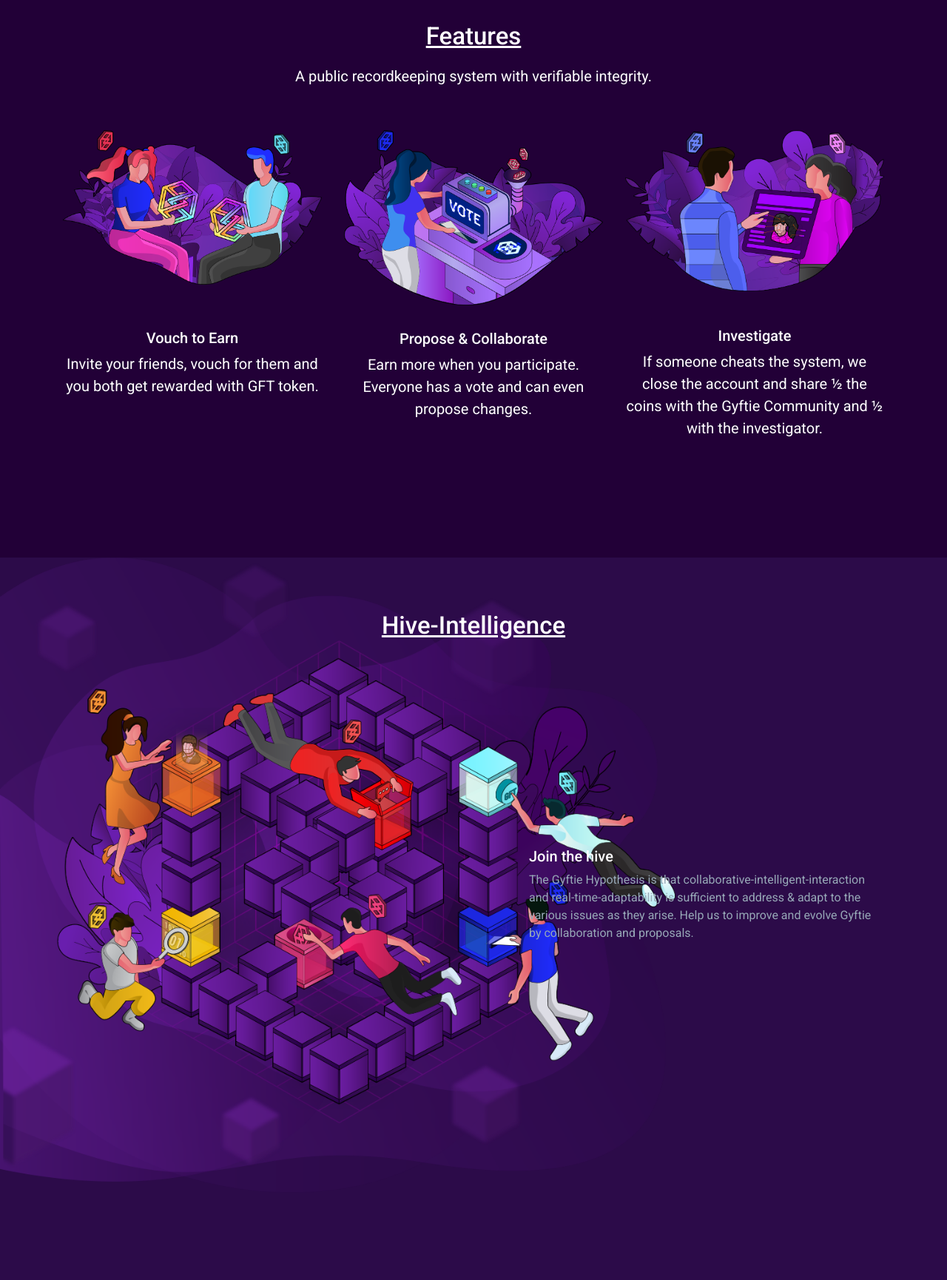
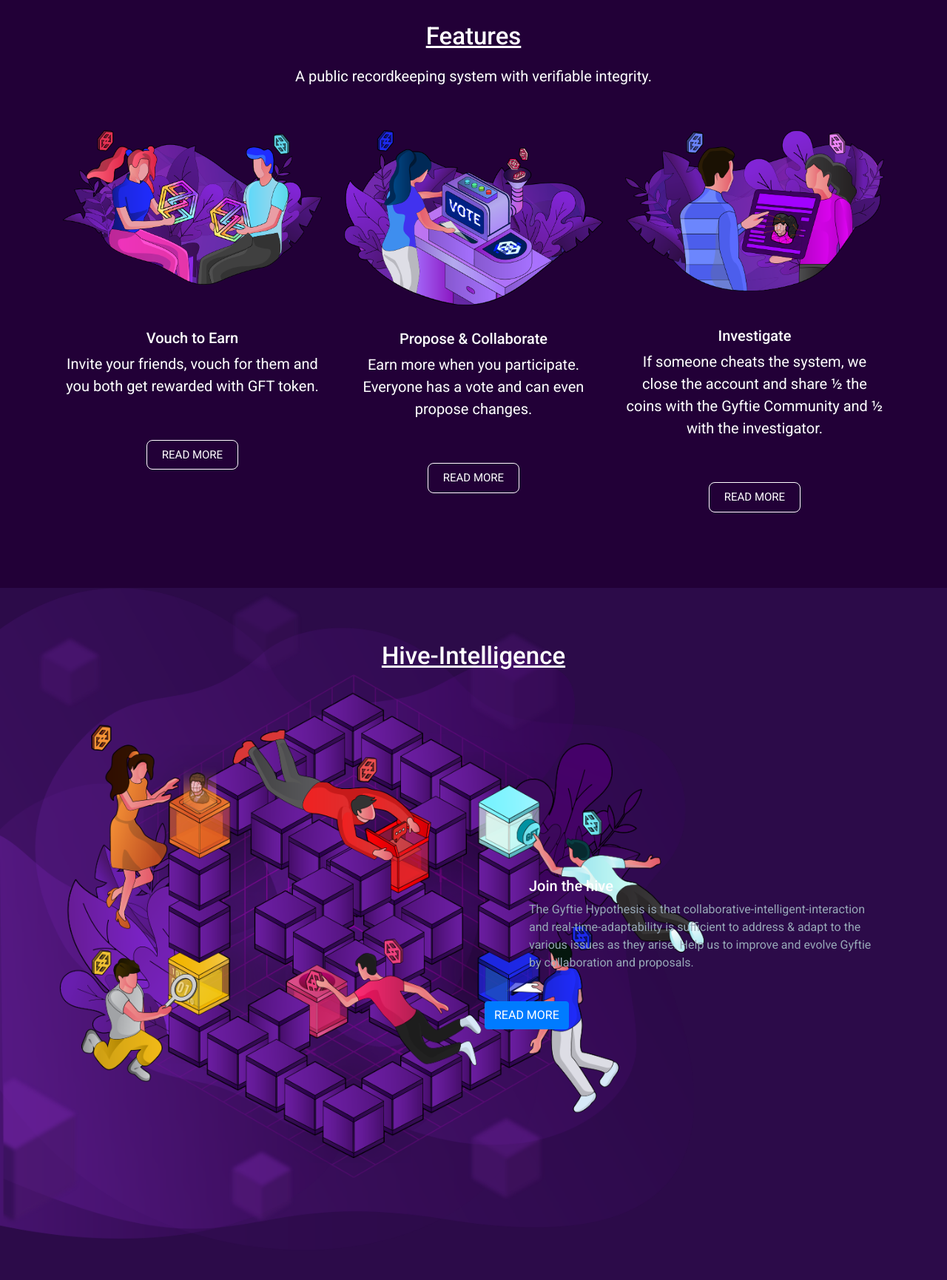
Before and after one commit to adventurousgeek/gyftie, a PHP site: page / in a window 1280 px wide. Shown: the part 868-2599 px from the top of the page at 74% size. Run offline with PHP 8.4, Linux system fonts and the light colour scheme.

Commit message:
Buttons Added!

```diff
--- a/components/home.php
+++ b/components/home.php
@@ -4,7 +4,7 @@
             <div class="col-md-5">
                 <h1>Vouching for a better world</h1>
                 <p>Gyftie is a financial reputation system designed with collaborative intelligence to help empower the world.  We align personal integrity with financial self-interest in a manner that accelerates growth, reduces fraud, and reduces poverty. And it all starts with a simple gift (GFT) from one friend to another.</p>
-                <a href="https://gyftieapp.org"><button type="button" class="btn btn-primary">OPEN WEB APP</button></a><a href="https://play.google.com/store/apps/details?id=com.gyftie&hl=en"><img src="assets/images/google-play-icon.png"></a><img src="assets/images/app-store-icon.png">
+                <a target="_blank" href="https://gyftieapp.org"><button type="button" class="btn btn-primary">OPEN WEB APP</button></a><a target="_blank" href="https://play.google.com/store/apps/details?id=com.gyftie&hl=en"><img src="assets/images/google-play-icon.png"></a><img src="assets/images/app-store-icon.png">
             </div>
             <div class="col-md-7">
 
@@ -26,16 +26,22 @@
                 <img src="assets/images/vouching.png" class="vouching-image">
                 <h2>Vouch to Earn</h2>
                 <p>Invite your friends, vouch for them and you both get rewarded with GFT token.</p>
+                <div class="col text-center">
+                <a target="_blank" href="https://gyftieapp.org"><button type="button" class="btn btn-primary">READ MORE</button></a></div>
             </div>
             <div class="col-md-4">
                 <img src="assets/images/collaborate.png" class="collaborate-image">
                 <h2>Propose & Collaborate</h2>
                 <p>Earn more when you participate. Everyone has a vote and can even propose changes.</p>
+                <div class="col text-center">
+                <a target="_blank" href="https://gyftieapp.org"><button type="button" class="btn btn-primary">READ MORE</button></a></div>
             </div>
             <div class="col-md-4">
                 <img src="assets/images/investigate.png" class="investigate-image">
                 <h2>Investigate</h2>
                 <p>If someone cheats the system, we close the account and share ½ the coins with the Gyftie Community and ½ with the investigator.</p>
+                <div class="col text-center">
+                <a target="_blank" href="https://gyftieapp.org"><button type="button" class="btn btn-primary">READ MORE</button></a></div>
             </div>
         </div>
     </div>
@@ -53,8 +59,8 @@
             </div>
             <div class="col-md-6">
                 <h2>Join the hive</h2>
-                <p>The Gyftie Hypothesis is that collaborative-intelligent-interaction and real-time-adaptability is sufficient to address & adapt to the various issues as they arise.
-Help us to improve and evolve Gyftie by collaboration and proposals.</p>
+                <p>The Gyftie Hypothesis is that collaborative-intelligent-interaction and real-time-adaptability is sufficient to address & adapt to the various issues as they arise. Help us to improve and evolve Gyftie by collaboration and proposals.</p>
+                <a target="_blank" href="https://gyftieapp.org"><button type="button" class="btn btn-primary">READ MORE</button></a>
             </div>
         </div>
     </div>
```
Also changed, not shown: src-assets/scss/components/_home.scss (+10 -0 lines), style.css.
